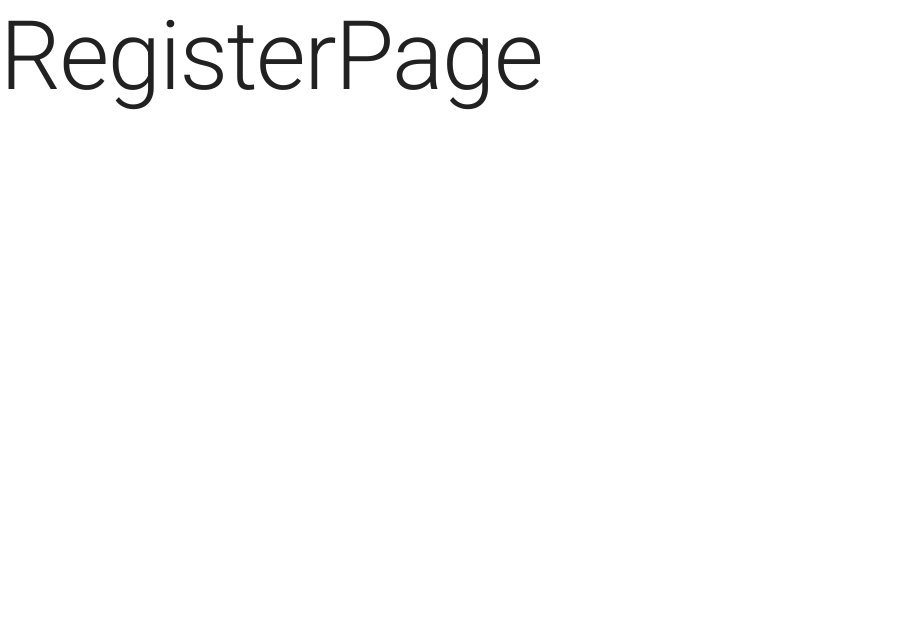
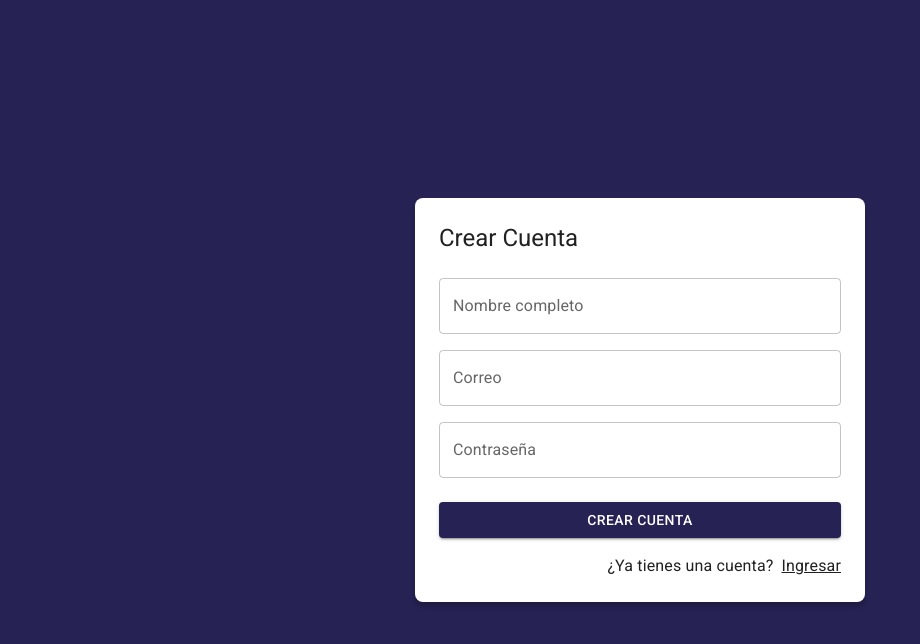
Before and after one commit to juanpablo008/journal_app_react, a React (Vite) app: page /auth/register in a window 1280 px wide. Shown: the top 644 px of the page, without its empty margins (0-920 px from the left). Built offline with nearby package versions, Linux system fonts and the light colour scheme.

Commit message:
Journal layout was added

```diff
--- a/src/auth/index.js
+++ b/src/auth/index.js
@@ -2,3 +2,4 @@
 // export * from './layout'
 export * from './pages'
 export * from './routes/AuthRoutes'
+export * from './layout/AuthLayout'
--- a/src/auth/layout/AuthLayout.jsx
+++ b/src/auth/layout/AuthLayout.jsx
@@ -33,5 +33,6 @@ export const AuthLayout = ({ children, title }) => {
 }
 
 AuthLayout.propTypes = {
+  children: PropTypes.object.isRequired,
   title: PropTypes.string.isRequired
 }
--- a/src/auth/pages/LoginPage.jsx
+++ b/src/auth/pages/LoginPage.jsx
@@ -3,9 +3,10 @@ import { Google } from '@mui/icons-material'
 import { Button, Grid, Link, TextField, Typography } from '@mui/material'
 import { AuthLayout } from '../layout/AuthLayout';
 
+
 export const LoginPage = () => {
   return (
-    <AuthLayout title='Login'>
+    <AuthLayout title='Ingresar'>
       <form>
         <Grid container>
 
--- a/src/auth/pages/RegisterPage.jsx
+++ b/src/auth/pages/RegisterPage.jsx
@@ -1,7 +1,59 @@
-import { Typography } from "@mui/material"
+import { Link as RouterLink } from 'react-router-dom';
+import { Google } from '@mui/icons-material'
+import { Button, Grid, Link, TextField, Typography } from '@mui/material'
+import { AuthLayout } from '../layout/AuthLayout';
+
 
 export const RegisterPage = () => {
   return (
-    <Typography variant="h1">RegisterPage</Typography>
+    <AuthLayout title='Crear Cuenta'>
+      <form>
+        <Grid container>
+
+          <Grid item xs={12} sx={{ mt: 2 }}>
+            <TextField
+              label='Nombre completo'
+              type='text'
+              placeholder='Pepito'
+              fullWidth
+            />
+          </Grid>
+
+          <Grid item xs={12} sx={{ mt: 2 }}>
+            <TextField
+              label='Correo'
+              type='email'
+              placeholder='correo@correo.com'
+              fullWidth
+            />
+          </Grid>
+
+          <Grid item xs={12} sx={{ mt: 2 }}>
+            <TextField
+              label='Contraseña'
+              type='password'
+              placeholder='contraseña'
+              fullWidth
+            />
+          </Grid>
+
+          <Grid container spacing={2} sx={{ mb: 2, mt: 1 }}>
+            <Grid item xs={12}>
+              <Button variant='contained' fullWidth>
+                Crear cuenta
+              </Button>
+            </Grid>
+          </Grid>
+
+          <Grid container direction='row' justifyContent='end'>
+            <Typography sx={{ mr: 1 }}>¿Ya tienes una cuenta?</Typography>
+            <Link component={RouterLink} color='inherit' to='/auth/login'>
+              Ingresar
+            </Link>
+          </Grid>
+
+        </Grid>
+      </form>
+    </AuthLayout>
   )
 }
--- a/src/journal/index.js
+++ b/src/journal/index.js
@@ -1,2 +1,3 @@
+export * from './layout/JournalLayout'
 export * from './pages/JournalPage'
 export * from './routes/JournalRoutes'
--- /dev/null
+++ b/src/journal/layout/JournalLayout.jsx
@@ -0,0 +1,30 @@
+import PropTypes from 'prop-types';
+import { Box } from '@mui/system';
+
+const drawerWidth = 240;
+
+
+export const JournalLayout = ({children}) => {
+  return (
+    <Box sx={{ display: 'flex'}}>
+
+      {/* Navbar */}
+
+      {/* Sidebar drawerWidth */}
+
+      <Box
+        component='main'
+        sx={{ flexGrow: 1, p: 3 }}
+      >
+        {/* Toolbar */}
+
+        {children}
+
+      </Box>
+    </Box>
+  )
+}
+
+JournalLayout.propTypes = {
+  children: PropTypes.object.isRequired
+}
--- a/src/journal/pages/JournalPage.jsx
+++ b/src/journal/pages/JournalPage.jsx
@@ -1,9 +1,10 @@
 import { Typography } from "@mui/material"
+import { JournalLayout } from "../layout/JournalLayout"
 
 export const JournalPage = () => {
   return (
-    <>
-      <Typography variant="h1">JournalPage</Typography>
-    </>
+    <JournalLayout>
+      <Typography >Lorem ipsum dolor sit amet consectetur adipisicing elit. Cumque blanditiis aut iste voluptatibus similique. Amet hic aut, animi quod architecto expedita debitis error doloremque illo, qui veritatis dolores at beatae.</Typography>
+    </JournalLayout>
   )
 }
```
